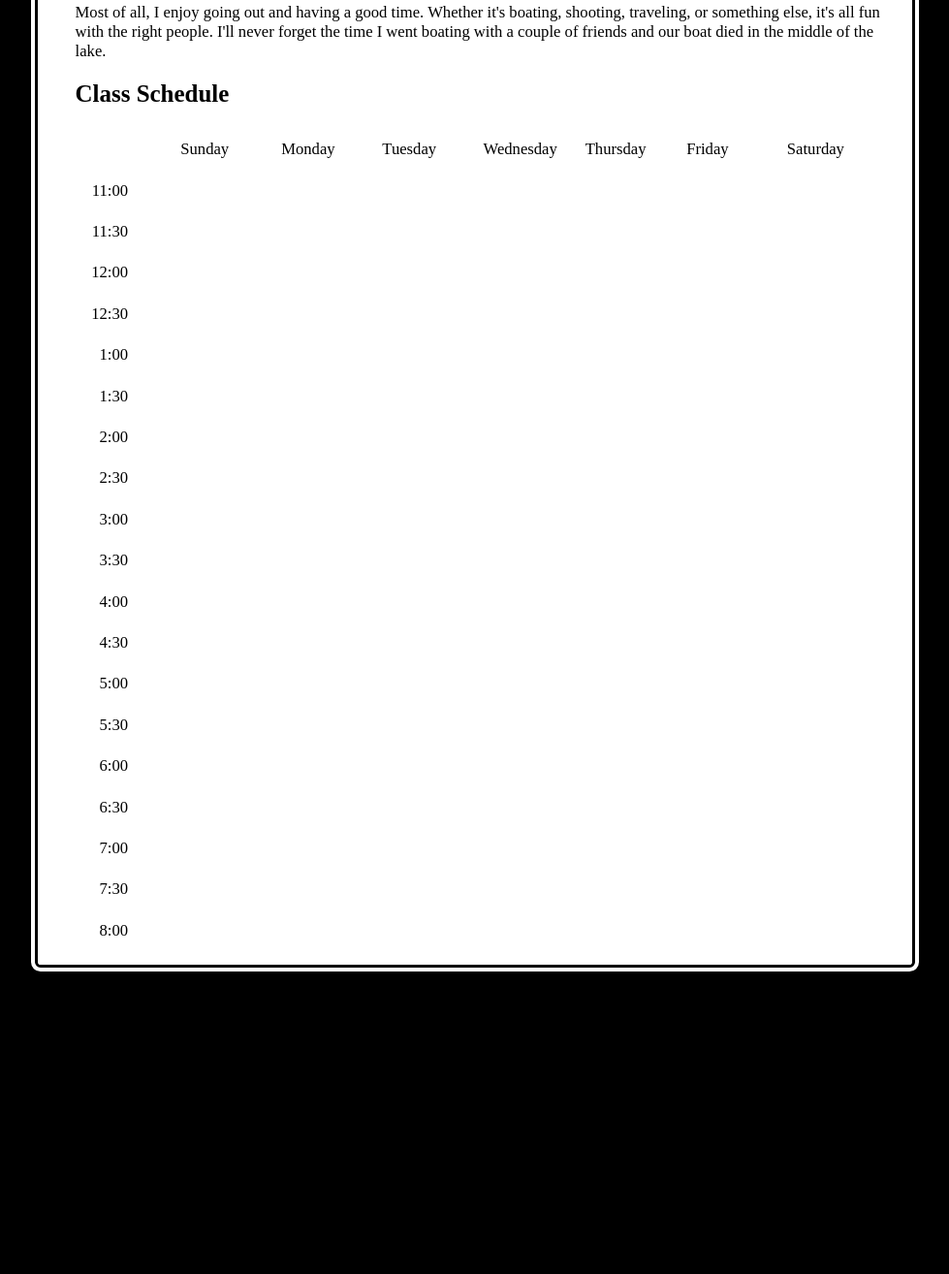
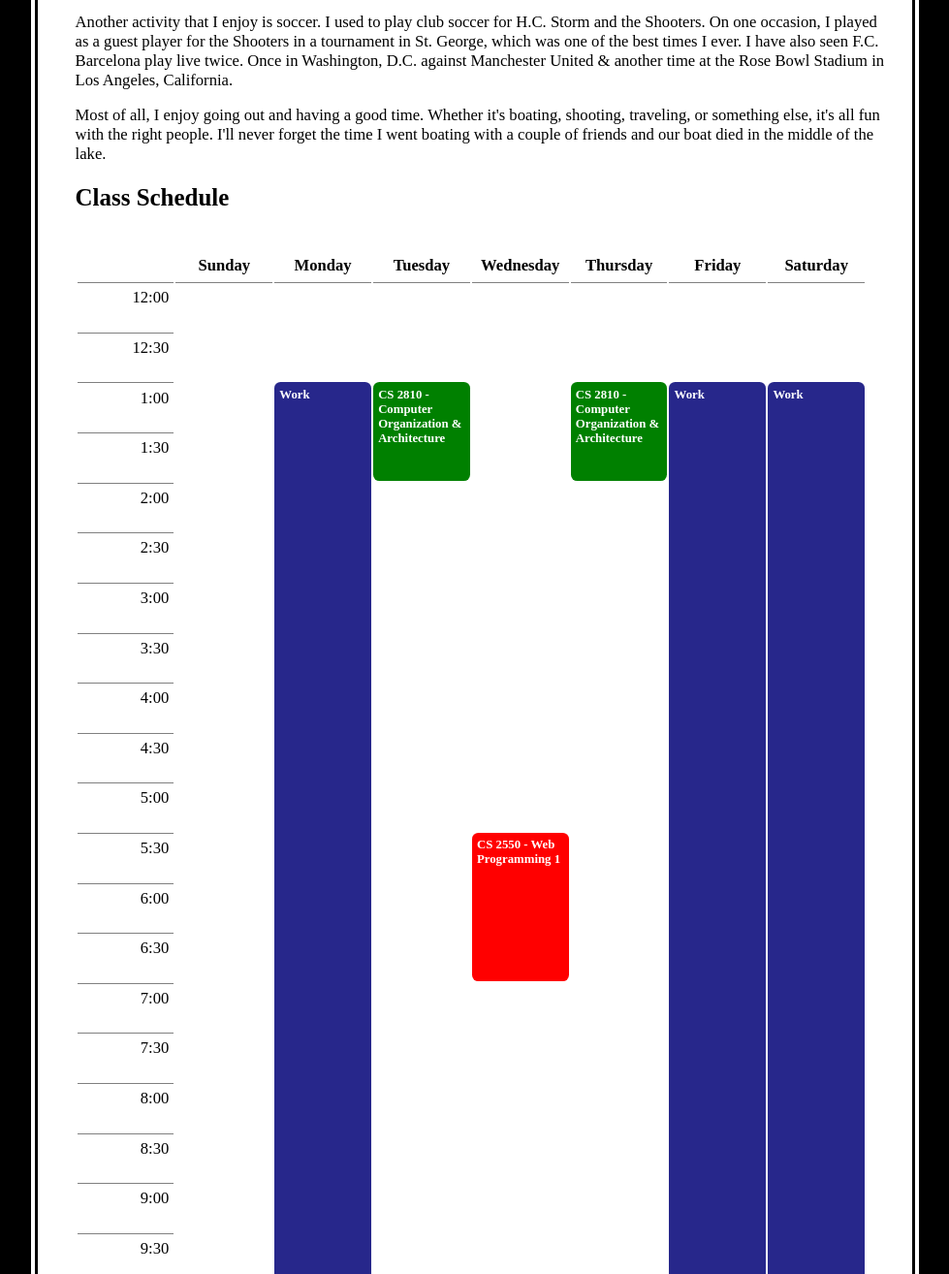
Before and after one commit to jbeBan/jbeBan.github.io, a plain HTML site: page index.html in a window 1280 px wide. Shown: the part 1486-2800 px from the top of the page at 97% size, without its empty margins (150-1129 px from the left). Before the commit the page ends 2539 px from the top, so only its background shows below. Drawn offline with Linux system fonts and the light colour scheme; a web font is replaced by a local one.

Commit message:
Table/Webpage Completely Finished

```diff
--- a/index.html
+++ b/index.html
@@ -14,9 +14,7 @@
         </div>
     </div>
     <div class="main">
-        <div class="imgDiv">
-            <img src="/imgs/selfPortrait.jpg" alt="selfPortrait">
-        </div>
+        <img src="/imgs/selfPortrait.jpg" alt="selfPortrait">
         <h1>Jacob Banuelos</h1>
         <h2>Personal Info</h2>
         <ul>
@@ -48,69 +46,73 @@
         <h2>Class Schedule</h2>
         <table>
             <tr>
-                <td></td><td>Sunday</td><td>Monday</td><td>Tuesday</td><td>Wednesday</td><td>Thursday</td><td>Friday</td><td>Saturday</td>
+                <td></td><td class="titleRow">Sunday</td><td class="titleRow">Monday</td><td class="titleRow">Tuesday</td><td class="titleRow">Wednesday</td><td class="titleRow">Thursday</td><td class="titleRow">Friday</td><td class="titleRow">Saturday</td>
             </tr>
             <tr>
-                <td class="hourColumn">11:00</td><td></td><td></td><td></td><td></td><td></td><td></td><td></td>
+                <td class="hourColumn">12:00</td><td class="titleBorder"></td><td class="titleBorder"></td><td class="titleBorder"></td><td class="titleBorder"></td><td class="titleBorder"></td><td class="titleBorder"></td><td class="titleBorder"></td>
             </tr>
             <tr>
-                <td class="hourColumn">11:30</td><td></td><td></td><td></td><td></td><td></td><td></td><td></td>
+                <td class="hourColumn">12:30</td>
             </tr>
             <tr>
-                <td class="hourColumn">12:00</td><td></td><td></td><td></td><td></td><td></td><td></td><td></td>
+                <td class="hourColumn">1:00</td><td></td><td class="work bold" rowspan="18">Work</td><td class="cs2810 bold" rowspan="2">CS 2810 - Computer Organization & Architecture</td><td></td><td class="cs2810 bold" rowspan="2">CS 2810 - Computer Organization & Architecture</td><td class="work bold" rowspan="18">Work</td><td class="work bold" rowspan="18">Work</td>
             </tr>
             <tr>
-                <td class="hourColumn">12:30</td><td></td><td></td><td></td><td></td><td></td><td></td><td></td>
+                <td class="hourColumn">1:30</td>
             </tr>
             <tr>
-                <td class="hourColumn">1:00</td><td></td><td></td><td></td><td></td><td></td><td></td><td></td>
+                <td class="hourColumn">2:00</td>
             </tr>
             <tr>
-                <td class="hourColumn">1:30</td><td></td><td></td><td></td><td></td><td></td><td></td><td></td>
+                <td class="hourColumn">2:30</td>
             </tr>
             <tr>
-                <td class="hourColumn">2:00</td><td></td><td></td><td></td><td></td><td></td><td></td><td></td>
+                <td class="hourColumn">3:00</td>
             </tr>
             <tr>
-                <td class="hourColumn">2:30</td><td></td><td></td><td></td><td></td><td></td><td></td><td></td>
+                <td class="hourColumn">3:30</td>
             </tr>
             <tr>
-                <td class="hourColumn">3:00</td><td></td><td></td><td></td><td></td><td></td><td></td><td></td>
+                <td class="hourColumn">4:00</td>
             </tr>
             <tr>
-                <td class="hourColumn">3:30</td><td></td><td></td><td></td><td></td><td></td><td></td><td></td>
+                <td class="hourColumn">4:30</td>
             </tr>
             <tr>
-                <td class="hourColumn">4:00</td><td></td><td></td><td></td><td></td><td></td><td></td><td></td>
+                <td class="hourColumn">5:00</td>
             </tr>
             <tr>
-                <td class="hourColumn">4:30</td><td></td><td></td><td></td><td></td><td></td><td></td><td></td>
+                <td class="hourColumn">5:30</td><td></td><td></td><td class="cs2550 bold" rowspan="3">CS 2550 - Web Programming 1</td>
             </tr>
             <tr>
-                <td class="hourColumn">5:00</td><td></td><td></td><td></td><td></td><td></td><td></td><td></td>
+                <td class="hourColumn">6:00</td>
             </tr>
             <tr>
-                <td class="hourColumn">5:30</td><td></td><td></td><td></td><td></td><td></td><td></td><td></td>
+                <td class="hourColumn">6:30</td>
             </tr>
             <tr>
-                <td class="hourColumn">6:00</td><td></td><td></td><td></td><td></td><td></td><td></td><td></td>
+                <td class="hourColumn">7:00</td>
             </tr>
             <tr>
-                <td class="hourColumn">6:30</td><td></td><td></td><td></td><td></td><td></td><td></td><td></td>
+                <td class="hourColumn">7:30</td>
             </tr>
             <tr>
-                <td class="hourColumn">7:00</td><td></td><td></td><td></td><td></td><td></td><td></td><td></td>
+                <td class="hourColumn">8:00</td>
             </tr>
             <tr>
-                <td class="hourColumn">7:30</td><td></td><td></td><td></td><td></td><td></td><td></td><td></td>
+                <td class="hourColumn">8:30</td>
             </tr>
             <tr>
-                <td class="hourColumn">8:00</td><td></td><td></td><td></td><td></td><td></td><td></td><td></td>
+                <td class="hourColumn">9:00</td>
+            </tr>
+            <tr>
+                <td class="hourColumn">9:30</td>
+            </tr>
+            <tr>
+                <td class="hourColumn">10:00</td>
             </tr>
         </table>
-    </div>
-    <div class="footer">
-        <p class="footer-text">Copyright &copy; 2020 &mdash; Jacob Banuelos</p>
+        <p><span class="bold">ONLINE:</span> CS 2300 - Discrete Mathematical Structures 1</p>
     </div>
 </body>
 </html>
--- a/styles/style.css
+++ b/styles/style.css
@@ -7,7 +7,6 @@ body {
     font-family: openLight;
     font-size: 1.3vw;
     margin: 0vw;
-    height: 100%;
     background-color: black;
     color: white;
     text-align: center;
@@ -19,31 +18,42 @@ h1 {
 
 img {
     width: 23vw;
+    border-radius: 0.75vw;
+    float: right;
+    position: relative;
+    top: 7vw;
+    right: 4vw;
+}
+
+ol {
+    width: 28vw;
 }
 
 table {
     table-layout: fixed;
 }
 
-tr {
-    border: 2px solid black;
-}
-
 td {
-    width: 8vw;
+    width: 7vw;
+    max-width: 7vw;
     height: 3vw;
     word-wrap: break-word;
+    text-align: left;
+    vertical-align: top;
+    padding: 0.4vw;
+    font-size: 1vw;
+    color: white;
 }
 
 .hero-image {
     background: url(/imgs/heroImage.JPG);
-    height: 48vw;
+    height: 50.2vw;
     background-position: center;
     background-repeat: no-repeat;
     background-size: cover;
     position: relative;
     border-bottom: 0.5vw solid white;
-    margin-bottom: 1vw;
+    margin-bottom: 4vw;
 }
 
 .hero-text {
@@ -64,30 +74,8 @@ td {
     color: black;
 }
 
-.imgDiv {
-    float: right;
-    position: relative;
-    top: 7vw;
-    right: 3.5vw;
-    margin-left: 4vw;
-}
-
 .p-limerick {
     margin-left: 3vw;
-}
-
-.footer {
-    position: fixed;
-    left: 0;
-    bottom: 0;
-    width: 100%;
-    background-color: gray;
-    text-align: center;
-}
-
-.footer-text {
-    color: white;
-    margin: 0.5vw;
 }
 
 .bold {
@@ -98,8 +86,36 @@ td {
     font-style: italic;
 }
 
+.titleRow {
+    text-align: center;
+    vertical-align: bottom;
+    color: black;
+    font-weight: bold;
+    font-size: 1.3vw;
+}
+
+.titleBorder {
+    border-top: 0.1vw solid gray;
+}
+
 .hourColumn {
     text-align: right;
-    padding-right: 4vw;
-    width: 4vw;
+    border-top: 0.1vw solid gray;
+    color: black;
+    font-size: 1.3vw;
 }
+
+.work {
+    background-color: rgb(39, 39, 139);
+    border-radius: 0.5vw;
+}
+
+.cs2810 {
+    background-color: green;
+    border-radius: 0.5vw;
+}
+
+.cs2550 {
+    background-color: red;
+    border-radius: 0.5vw;
+}
```
